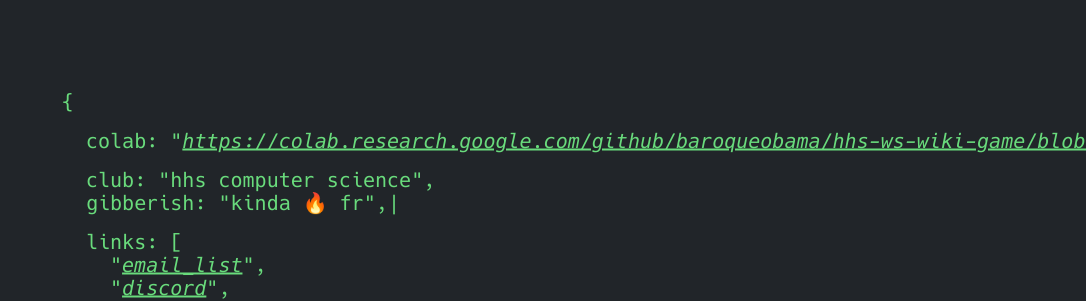
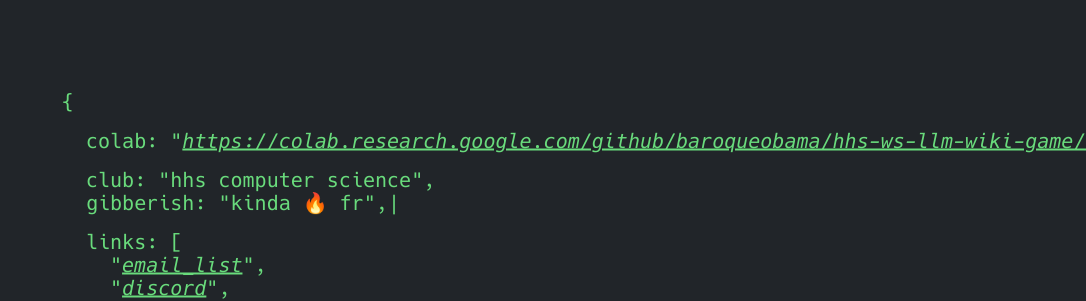
Before and after one commit to BaroqueObama/BaroqueObama.github.io, a Jekyll site: the page built from index.md, in a window 1280 px wide. Shown: the top 301 px of the page, without its empty margins (194-1280 px from the left). Built offline with Jekyll 4.4.1, drawn with Linux system fonts in a browser that asks for light colours.

Commit message:
HERE BUDDY

```diff
--- a/_layouts/home.html
+++ b/_layouts/home.html
@@ -4,7 +4,7 @@ layout: default
 
 <main class="json">
   <div class="block">
-    <p><span class="key">CoLab</span><span class="attr"><a href="https://colab.research.google.com/github/BaroqueObama/hhs-ws-wiki-game/blob/main/wikigame.ipynb">{{ "https://colab.research.google.com/github/BaroqueObama/hhs-ws-wiki-game/blob/main/wikigame.ipynb" }}</a></span></p>
+    <p><span class="key">CoLab</span><span class="attr"><a href="https://colab.research.google.com/github/BaroqueObama/hhs-ws-LLM-wiki-game/blob/main/wikiLLM.ipynb">{{ "https://colab.research.google.com/github/BaroqueObama/hhs-ws-LLM-wiki-game/blob/main/wikiLLM.ipynb" }}</a></span></p>
   </div>
   <div class="block">
     {% if site.json.name %}
```
